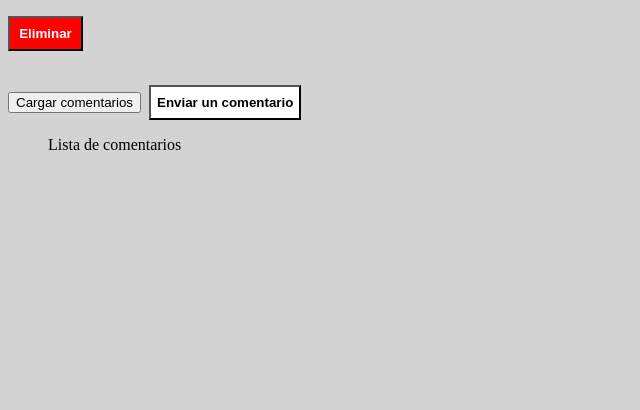
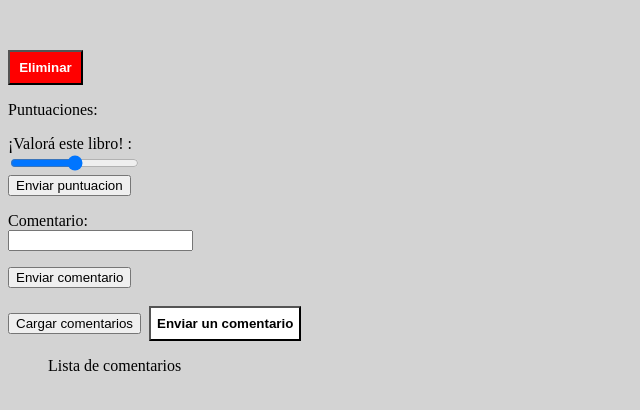
Before and after one commit to AntMendez/TP-Final---Intro, a Flask app: template templates/libro.html in a window 1280 px wide. Shown: the top 410 px of the page, without its empty margins (0-640 px from the left). Run offline with Flask 3, Linux system fonts and the light colour scheme; the template is opened without the code that fills it, so the values that code supplies are empty; some libraries are stand-ins or nearby versions.

Commit message:
Agrego visualizacion de Puntuaciones y slider para "valorar" un libro, y botón para agregar comentarios.

```diff
--- a/templates/libro.html
+++ b/templates/libro.html
@@ -8,9 +8,81 @@
 	<link rel="stylesheet" href="/static/styles.css">
 </head>
 <body>
-	<p>{{data.nombre}}<a href="{{data.pdf}}"><img src='{{data.img}}' width='100'></a><button id="eliminar" onclick="eliminar_libro(event)">Eliminar</button></p>
+	<p>{{data.nombre}}</p>
+	<a href="{{data.pdf}}"><img src='{{data.img}}' width='100'></a>
+	<p>{{data.autor}}
+		{{data.descripcion}}
+		{{data.categoria}}
+	</p>
+	<button id="eliminar" onclick="eliminar_libro(event)">Eliminar</button></p>
+	<p id="puntuaciones">Puntuaciones:
+		<script>
+		function handle_response_puntuaciones(data){
+			if (!data){
+			alert('Error al cargar puntuaciones')
+				window.location.href = `http://127.0.0.1:5000/`
+			}else{
 
-	<br> <button onclick="get_comentarios(event)">Cargar comentarios</button>
+				var texto= data.puntuacion_promedio
+				let puntuacion = document.getElementById('puntuaciones')
+
+				let p = document.createElement('p')
+				if (texto != "No tiene puntuaciones"){
+					const estrellas=parseInt(texto)
+					texto=""
+					for (let i=0;i<estrellas;i++){
+						texto+= "⭐"
+					}
+				}
+				texto+=" (Valoraciones totales:"+data.cantidad_puntuaciones+")"
+				p.innerText=texto
+				puntuacion.append(texto)
+			}
+		}
+
+		console.log("hola")
+		fetch(`http://127.0.0.1:5000/puntuaciones/`+"{{data.id}}")
+		.then((res)=>res.json())
+		.then(handle_response_puntuaciones)
+		.catch((error)=> console.log('ERROR',error))
+		console.log("chau")
+		</script>
+	</p>
+
+	<label for="estrellas">¡Valorá este libro! : </label>
+	<form onsubmit="puntuar_libro(event)">
+		<input
+		type="range"
+		name="estrellas"
+		id="estrellas"
+		min="1"
+		max="5"
+		step="1"
+		value="3" />
+		<output class="estrellas-output" for="estrellas"></output>
+		<br>
+		<button type="submit">Enviar puntuacion</button>
+	</form>
+
+	<script>
+		const price = document.querySelector("#estrellas");
+		const output = document.querySelector(".estrellas-output");
+
+		price.addEventListener("input", function () {
+			output.textContent=""
+			for (let i=0;i<price.value;i++){
+				output.textContent+= "⭐"
+					}
+			});
+
+	</script>
+
+	<form onsubmit="agregar_comentario(event)">
+		<p>Comentario: <br><input type="text" name="hola" required></p>
+
+		<button type="submit">Enviar comentario</button>
+	</form>
+	<br> <button id="cargar_comentarios"onclick="get_comentarios(event)">Cargar comentarios</button>
 	<img src="" alt="" id="imagen_libro">
     <button id="comentario">Enviar un comentario</button>
 	<ul id='lista_comentarios'>Lista de comentarios</ul>
```
